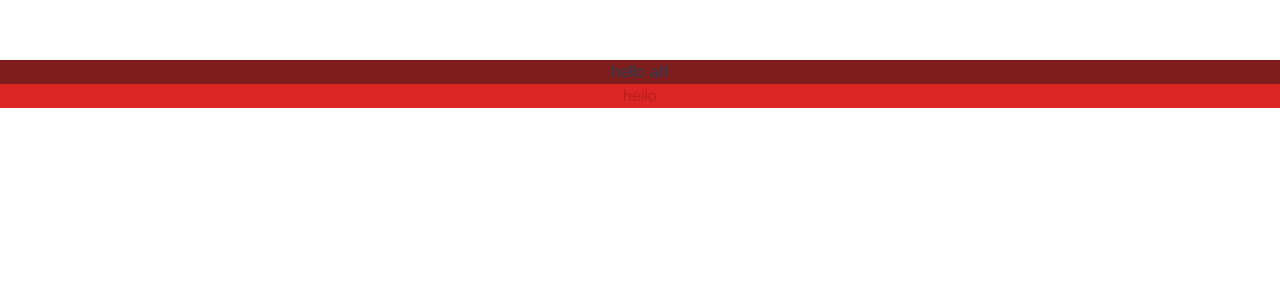
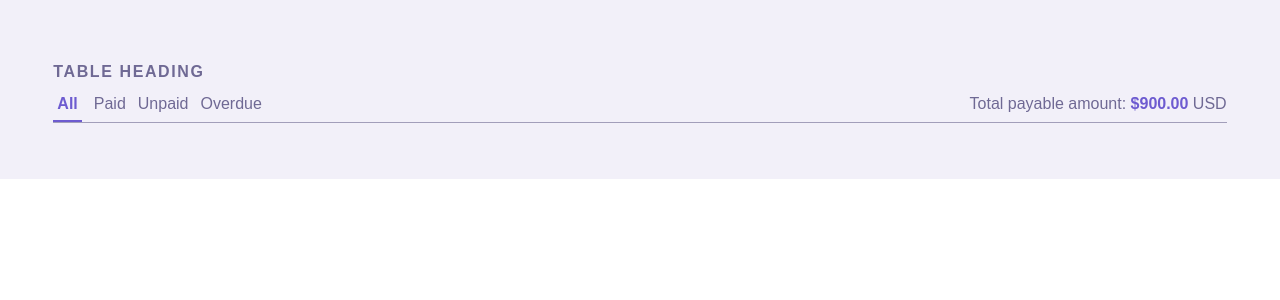
Before and after one commit to salv20/admin-table, a Vue app: page / in a window 1280 px wide. Shown: the top 300 px of the page. Built offline with nearby package versions, Linux system fonts and the light colour scheme.

Commit message:
Header component ui 	modified:   src/App.vue 	new file:   src/components/Header.vue 	new file:   src/components/Search.vue 	modified:   tailwind.config.js

```diff
--- a/src/App.vue
+++ b/src/App.vue
@@ -1,22 +1,31 @@
 <template>
-  <h1 class="bg-red-900">hello alll</h1>
-  <p class="bg-red-600 text-red-700">hello</p>
+  <main class="w-11/12 mx-auto py-14">
+    <Header />
+    <section> </section>
+  </main>
 </template>
 
 <script>
+import Header from "./components/Header.vue";
 export default {
   name: "App",
-  components: {},
+  components: {
+    Header,
+  },
 };
 </script>
 
 <style>
 #app {
-  font-family: Avenir, Helvetica, Arial, sans-serif;
+  font-family: sans-serif;
   -webkit-font-smoothing: antialiased;
   -moz-osx-font-smoothing: grayscale;
-  text-align: center;
-  color: #2c3e50;
-  margin-top: 60px;
+  background-color: #f2f0f9;
+}
+.active {
+  border-bottom: 2px solid #6d5bd0;
+  padding: 0px 4px;
+  color: #6d5bd0;
+  font-weight: 700;
 }
 </style>
--- /dev/null
+++ b/src/components/Header.vue
@@ -0,0 +1,23 @@
+<template>
+  <header class="text-tableDarkP leading-loose border-b border-lightBlack">
+    <h2 class="uppercase font-semibold tracking-widest">table heading</h2>
+    <article class="flex justify-between">
+      <ul class="flex space-x-3 capitalize menu">
+        <li class="active">all</li>
+        <li class="cursor-pointer">paid</li>
+        <li class="cursor-pointer">unpaid</li>
+        <li class="cursor-pointer">overdue</li>
+      </ul>
+      <p
+        >Total payable amount:
+        <span class="text-purple font-bold">$900.00</span> USD
+      </p>
+    </article>
+  </header>
+</template>
+
+<script>
+export default {
+  methods: {},
+};
+</script>
--- /dev/null
+++ b/src/components/Search.vue
@@ -0,0 +1,5 @@
+<template> </template>
+
+<script>
+export default {};
+</script>
--- a/tailwind.config.js
+++ b/tailwind.config.js
@@ -2,7 +2,18 @@
 module.exports = {
   content: ["./index.html", "./src/**/*.{vue,js,ts,jsx,tsx}"],
   theme: {
-    extend: {},
+    extend: {
+      colors: {
+        lightPurple: "#f2f0f9",
+        tableDarkP: "#6f6994",
+        purple: "#6d5bd0",
+        lightOrange: "#ffeccc",
+        orange: "#ce8500",
+        lightGreen: "#cdffcd",
+        green: "#038103",
+        lightBlack: "#a29eba",
+      },
+    },
   },
   plugins: [],
 };
```
